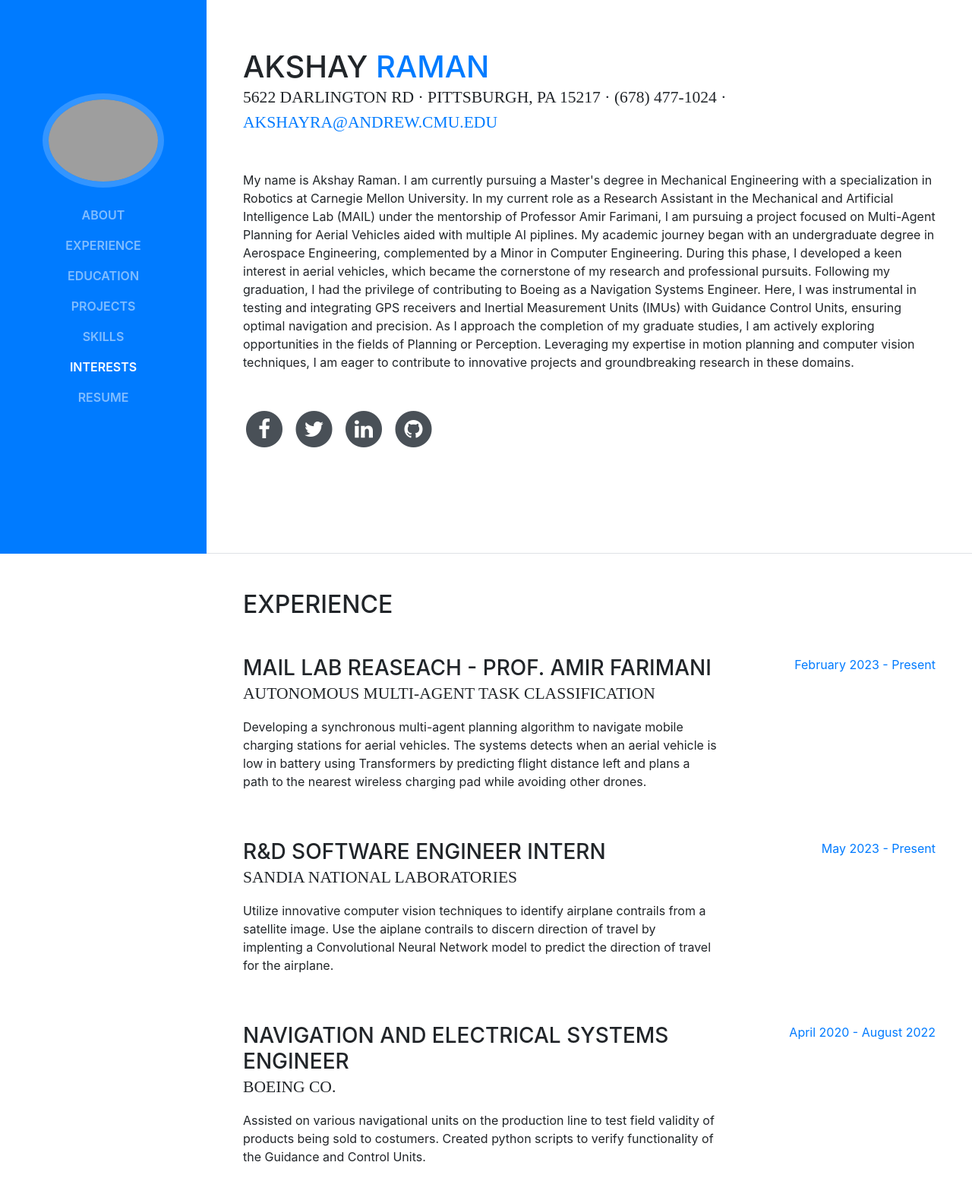
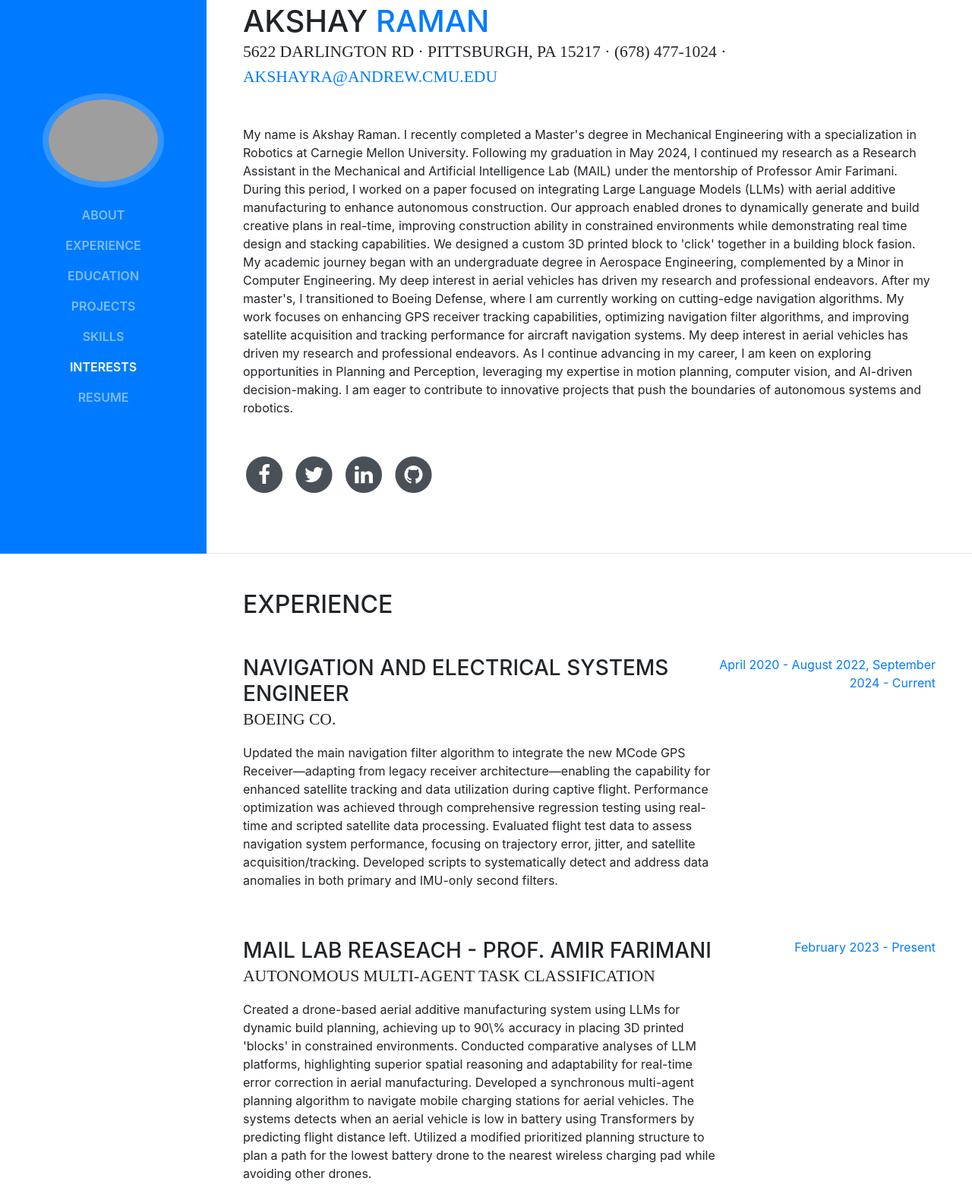
Before and after one commit to akshayra97/akshayra97.github.io, a website with bundled scripts: page index.html in a window 1280 px wide. Shown: the part 71-1647 px from the top of the page at 76% size. Built offline with nearby package versions, Linux system fonts and the light colour scheme; grey boxes are pictures that could not be loaded; a web font is replaced by a local one.

Commit message:
updated current events and website to recent events

```diff
--- a/index.html
+++ b/index.html
@@ -74,20 +74,21 @@
           <div class="subheading mb-5">5622 Darlington Rd · Pittsburgh, PA 15217 · (678) 477-1024 ·
             <a href="mailto:name@email.com">akshayra@andrew.cmu.edu</a>
           </div>
-          <p class="mb-5">My name is Akshay Raman. I am currently pursuing a Master's degree in Mechanical Engineering with a
-            specialization in Robotics at Carnegie Mellon University. In my current role as a Research Assistant in the
-            Mechanical and Artificial Intelligence Lab (MAIL) under the mentorship of Professor Amir Farimani, I am
-            pursuing a project focused on Multi-Agent Planning for Aerial Vehicles aided with multiple AI piplines.
+          <p class="mb-5">My name is Akshay Raman. I recently completed a Master's degree in Mechanical Engineering with a specialization in Robotics at
+            Carnegie Mellon University. Following my graduation in May 2024, I continued my research as a Research Assistant in the Mechanical and Artificial
+            Intelligence Lab (MAIL) under the mentorship of Professor Amir Farimani. During this period, I worked on a paper focused on integrating
+            Large Language Models (LLMs) with aerial additive manufacturing to enhance autonomous construction. Our approach enabled drones to dynamically
+            generate and build creative plans in real-time, improving construction ability in constrained environments while demonstrating real time design and
+            stacking capabilities. We designed a custom 3D printed block to 'click' together in a building block fasion.
 
-            My academic journey began with an undergraduate degree in Aerospace Engineering, complemented by a Minor in Computer
-            Engineering. During this phase, I developed a keen interest in aerial vehicles, which became the cornerstone of my research
-            and professional pursuits. Following my graduation, I had the privilege of contributing to Boeing as a Navigation Systems
-            Engineer. Here, I was instrumental in testing and integrating GPS receivers and Inertial Measurement Units
-            (IMUs) with Guidance Control Units, ensuring optimal navigation and precision.
+            My academic journey began with an undergraduate degree in Aerospace Engineering, complemented by a Minor in Computer Engineering.
+            My deep interest in aerial vehicles has driven my research and professional endeavors. After my master's, I transitioned to Boeing Defense, where I am
+            currently working on cutting-edge navigation algorithms. My work focuses on enhancing GPS receiver tracking capabilities, optimizing navigation filter algorithms,
+            and improving satellite acquisition and tracking performance for aircraft navigation systems.
 
-            As I approach the completion of my graduate studies, I am actively exploring opportunities in the fields of Planning or
-            Perception. Leveraging my expertise in motion planning and computer vision techniques, I am eager to contribute to
-            innovative projects and groundbreaking research in these domains.
+            My deep interest in aerial vehicles has driven my research and professional endeavors. As I continue advancing in my career, I am keen on exploring opportunities
+            in Planning and Perception, leveraging my expertise in motion planning, computer vision, and AI-driven decision-making. I am eager to contribute to innovative
+            projects that push the boundaries of autonomous systems and robotics.
           </p>
           <ul class="list-inline list-social-icons mb-0">
             <li class="list-inline-item">
@@ -132,11 +133,28 @@
 
           <div class="resume-item d-flex flex-column flex-md-row mb-5">
             <div class="resume-content mr-auto">
+              <h3 class="mb-0">Navigation and Electrical Systems Engineer</h3>
+              <div class="subheading mb-3">Boeing Co.</div>
+              <p>Updated the main navigation filter algorithm to integrate the new MCode GPS Receiver—adapting from legacy receiver architecture—enabling the capability
+                for enhanced satellite tracking and data utilization during captive flight. Performance optimization was achieved through comprehensive regression testing
+                using real-time and scripted satellite data processing. Evaluated flight test data to assess navigation system performance, focusing on trajectory error,
+                jitter, and satellite acquisition/tracking. Developed scripts to systematically detect and address data anomalies in both primary and IMU-only second filters.
+              </p>
+            </div>
+            <div class="resume-date text-md-right">
+              <span class="text-primary">April 2020 - August 2022, September 2024 - Current</span>
+            </div>
+          </div>
+
+          <div class="resume-item d-flex flex-column flex-md-row mb-5">
+            <div class="resume-content mr-auto">
               <h3 class="mb-0">MAIL Lab Reaseach - Prof. Amir Farimani</h3>
               <div class="subheading mb-3">Autonomous Multi-Agent Task Classification</div>
-              <p>Developing a synchronous multi-agent planning algorithm to navigate mobile charging stations for aerial vehicles. The systems
-                detects when an aerial vehicle is low in battery using Transformers by predicting flight distance left and plans a path to the
-                nearest wireless charging pad while avoiding other drones.
+              <p>Created a drone-based aerial additive manufacturing system using LLMs for dynamic build planning, achieving up to 90\% accuracy in placing 3D printed
+                'blocks' in constrained environments. Conducted comparative analyses of LLM platforms, highlighting superior spatial reasoning and adaptability for
+                real-time error correction in aerial manufacturing. Developed a synchronous multi-agent planning algorithm to navigate mobile charging stations
+                for aerial vehicles. The systems detects when an aerial vehicle is low in battery using Transformers by predicting flight distance left.
+                Utilized a modified prioritized planning structure to plan a path for the lowest battery drone to the nearest wireless charging pad while avoiding other drones.
               </p>
             </div>
             <div class="resume-date text-md-right">
@@ -148,25 +166,12 @@
             <div class="resume-content mr-auto">
               <h3 class="mb-0">R&D Software Engineer Intern</h3>
               <div class="subheading mb-3">Sandia National Laboratories</div>
-              <p>Utilize innovative computer vision techniques to identify airplane contrails from a satellite image. Use the aiplane contrails to
-                discern direction of travel by implenting a Convolutional Neural Network model to predict the direction of travel for the airplane.
+              <p>Utilized innovative computer vision techniques to identify airplane contrails from a satellite image. Use the aiplane contrails to
+                discern direction of travel.
               </p>
             </div>
             <div class="resume-date text-md-right">
               <span class="text-primary">May 2023 - Present</span>
-            </div>
-          </div>
-
-          <div class="resume-item d-flex flex-column flex-md-row mb-5">
-            <div class="resume-content mr-auto">
-              <h3 class="mb-0">Navigation and Electrical Systems Engineer</h3>
-              <div class="subheading mb-3">Boeing Co.</div>
-              <p>Assisted on various navigational units on the production line to test field validity of products being sold to costumers. Created python
-                scripts to verify functionality of the Guidance and Control Units.
-              </p>
-            </div>
-            <div class="resume-date text-md-right">
-              <span class="text-primary">April 2020 - August 2022</span>
             </div>
           </div>
 
@@ -183,7 +188,7 @@
               <h3 class="mb-0">Carnegie Mellon University</h3>
               <div class="subheading mb-3">Master of Science</div>
               <div>Mechanical Engineering - Robotics Track</div>
-              <p>GPA: 4.00</p>
+              <p>GPA: 3.95</p>
             </div>
             <div class="resume-date text-md-right">
               <span class="text-primary">August 2022 - May 2024</span>
```
Also changed, not shown: 1 other file.
